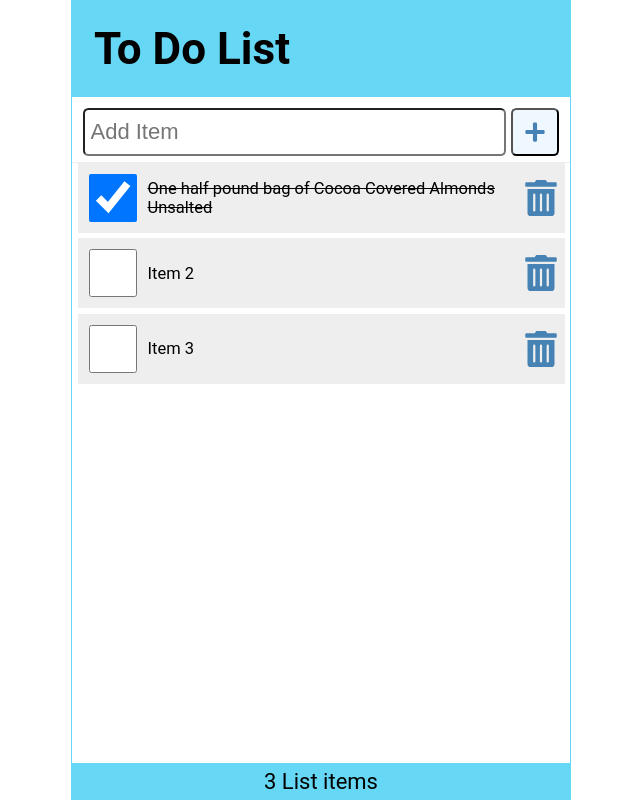
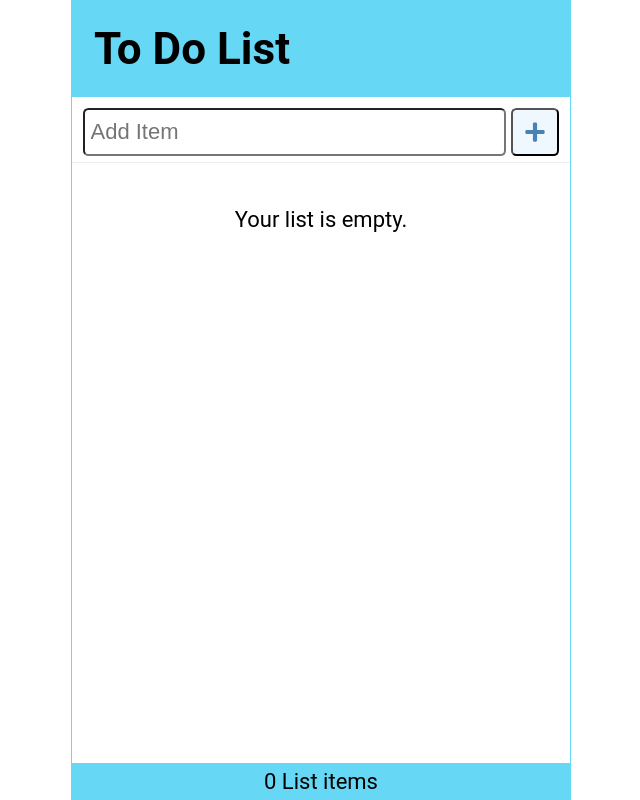
Before and after one commit to danushkap/react-todolist, a React (Create React App) app: page / in a window 1280 px wide. Shown: the whole page, without its empty margins (319-959 px from the left). Built offline with nearby package versions, Linux system fonts and the light colour scheme.

Commit message:
Read/Write items to local storage

```diff
--- a/src/App.jsx
+++ b/src/App.jsx
@@ -6,31 +6,19 @@ import ItemList from './ItemList';
 import Footer from './Footer';
 
 const App = () => {
-    const [items, setItems] = useState([
-        {
-            id: 1,
-            checked: true,
-            item: "One half pound bag of Cocoa Covered Almonds Unsalted"
-        },
-        {
-            id: 2,
-            checked: false,
-            item: "Item 2"
-        },
-        {
-            id: 3,
-            checked: false,
-            item: "Item 3"
-        }
-    ]);
+    const [items, setItems] = useState(JSON.parse(localStorage.getItem('todo-list')) ?? []);
+    const [newItem, setNewItem] = useState('')
 
-    const [newItem, setNewItem] = useState('')
+    const setAndSaveItems = (newItems) => {
+        setItems(newItems);
+        localStorage.setItem('todo-list', JSON.stringify(newItems));
+    }
 
     const addItem = (item) => {
         const id = items.length ? items[items.length - 1].id + 1 : 1;
         const myNewItem = { id, checked: false, item };
         const listItems = [...items, myNewItem];
-        setItems(listItems);
+        setAndSaveItems(listItems);
     }
 
     const handleCheck = (id) => {
@@ -39,14 +27,14 @@ const App = () => {
                 ? { ...item, checked: !item.checked }
                 : item
         });
-        setItems(listItems);
+        setAndSaveItems(listItems);
     }
 
     const handleDelete = (id) => {
         const listItems = items.filter((item) => {
             return item.id !== id
         });
-        setItems(listItems);
+        setAndSaveItems(listItems);
     }
 
     const handleSubmit = (e) => {
```
